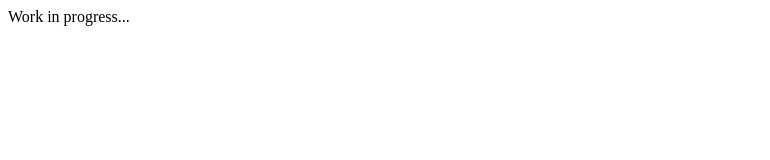
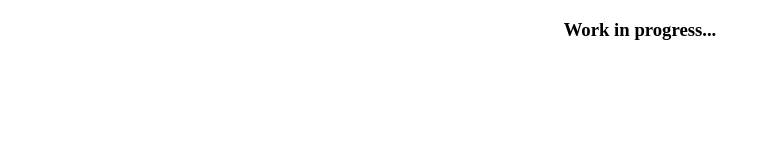
Before and after one commit to DimitrieStraoanu/Portfolio, a plain HTML site: page index.html in a window 1280 px wide. Shown: the whole page, without its empty margins (0-770 px from the left). Drawn offline with Linux system fonts and the light colour scheme.

Commit message:
Update index.html

```diff
--- a/index.html
+++ b/index.html
@@ -2,8 +2,13 @@
 <html>
 <head>
 <title>Portfolio</title>
+  <style>
+    h3{
+    text-align:center;
+    }
+  </style>
 </head>
 <body>
-Work in progress...
+  <h3>Work in progress...</h3>
 </body>
 </html>
```
